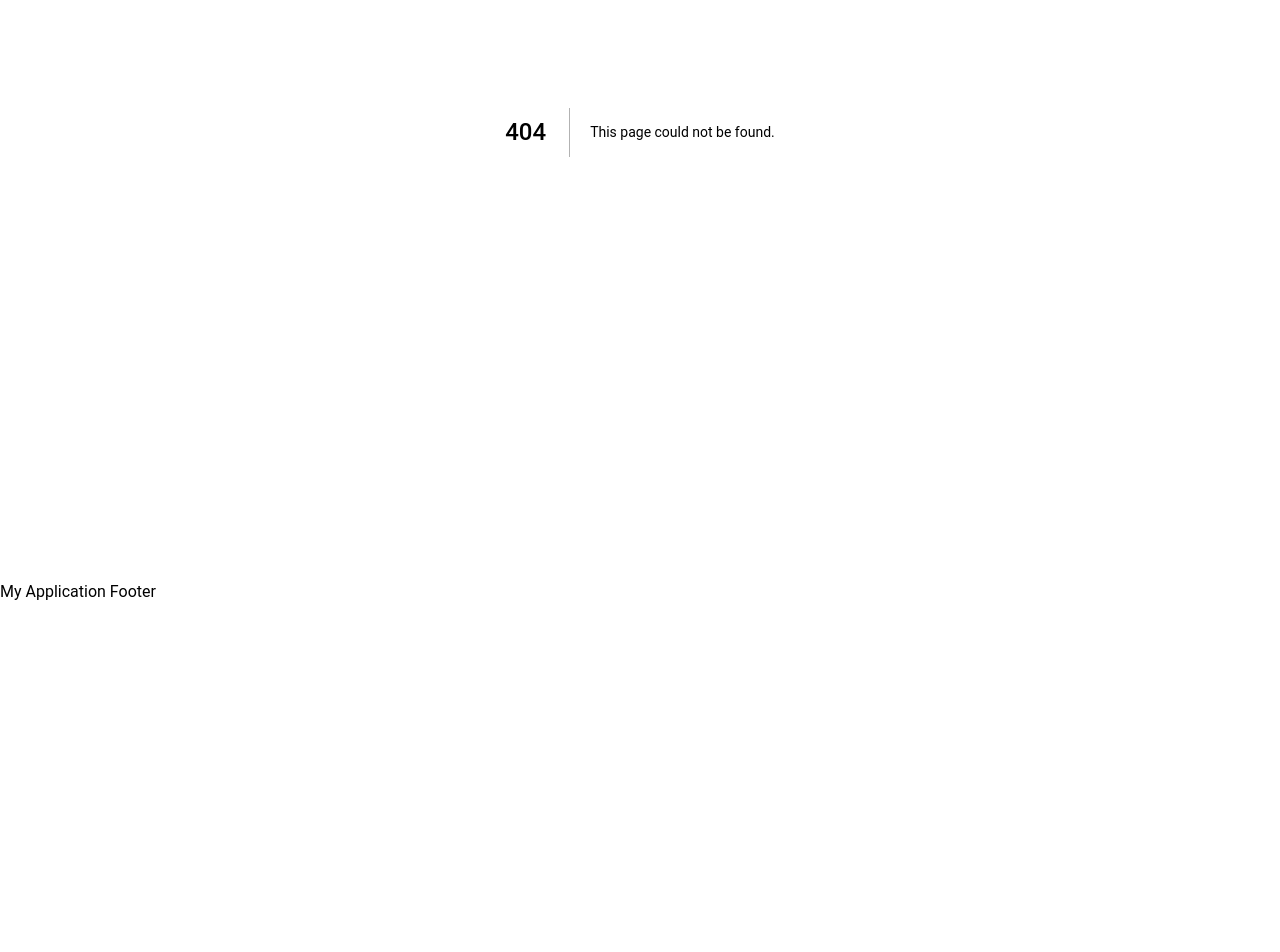
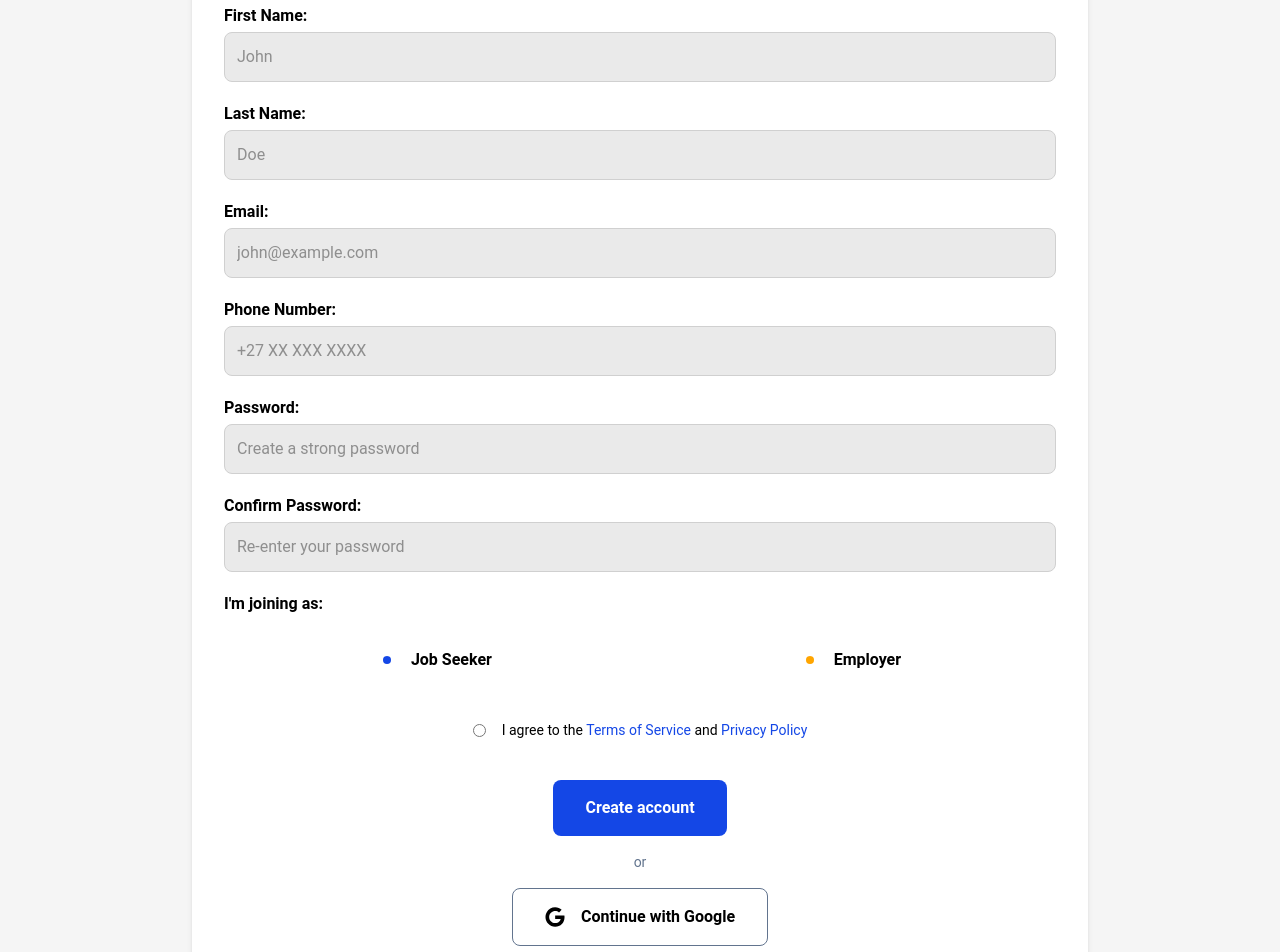
Before and after one commit to Kaydev-cmd/piece-job, a Next.js app in the folder frontend/: page /signup in a window 1280 px wide. Before the commit this address had no page. Shown: the part 360-1312 px from the top of the page. Before the commit the page ends 1012 px from the top, so only its background shows below. Built offline with nearby package versions, Linux system fonts and the light colour scheme.

Commit message:
feat: implement signup page with form validation and API integration

```diff
--- /dev/null
+++ b/frontend/pages/signup/index.tsx
@@ -0,0 +1,299 @@
+import React, { useState } from "react";
+import Link from "next/link";
+import Button from "@/components/common/Button";
+import { useForm } from "react-hook-form";
+import { SignupFormValues } from "@/interfaces";
+import axios from "axios";
+
+const Signup = () => {
+  const {
+    register,
+    handleSubmit,
+    watch,
+    reset,
+    setValue,
+    formState: { errors },
+  } = useForm<SignupFormValues>({
+    defaultValues: {
+      firstName: "",
+      lastName: "",
+      email: "",
+      phoneNumber: "",
+      password: "",
+      confirmPassword: "",
+      termsAndConditions: "",
+      role: "",
+    },
+  });
+
+  const [loading, setLoading] = useState(false);
+  const [error, setError] = useState<string | null>(null);
+  const [success, setSuccess] = useState<string | null>(null);
+
+  const onSubmit = async (data: SignupFormValues) => {
+    setLoading(true);
+    setError(null);
+    setSuccess(null);
+
+    try {
+      await axios.post("/api/signup/signup", data);
+      setSuccess("Account created successfully!");
+      reset();
+    } catch (err) {
+      setError("Something went wrong. Please try again.");
+    } finally {
+      setLoading(false);
+    }
+
+    setTimeout(() => {
+      setSuccess("");
+      setError("");
+    }, 3000);
+  };
+
+  return (
+    <section
+      className="container"
+      style={{ paddingTop: "0", paddingBottom: "0" }}
+    >
+      <h1
+        className="text-6xl text-center font-semibold text-transparent bg-clip-text bg-gradient-to-r from-blue-700 to-blue-500 lg:text-7xl"
+        style={{ margin: "16px 0" }}
+      >
+        PieceJob
+      </h1>
+      <p className="text-center text-slate-500 font-semibold">
+        Where skills meet opportunity
+      </p>
+
+      {/* Should serve as a background */}
+      <div className="flex justify-center">
+        <div
+          className="bg-white rounded-xl shadow-md w-full lg:max-w-4xl"
+          style={{ marginTop: "16px", padding: "32px" }}
+        >
+          <div className="flex flex-col gap-2">
+            <h2 className="text-4xl font-bold text-center">
+              Create your account
+            </h2>
+            <p className="text-center text-slate-500 font-semibold">
+              Join PieceJob and start earning today
+            </p>
+
+            {/* Form here... */}
+            <form
+              className="flex flex-col gap-4"
+              style={{ marginTop: "16px" }}
+              onSubmit={handleSubmit(onSubmit)}
+            >
+              {/* First and Last names */}
+              <div className="flex flex-col gap-4">
+                <div className="flex flex-col gap-1">
+                  <label htmlFor="firstName" className="font-semibold">
+                    First Name:
+                  </label>
+                  <input
+                    type="text"
+                    placeholder="John"
+                    {...register("firstName", {
+                      required: "First name is required",
+                    })}
+                  />
+                  <p className="text-center text-red-500">
+                    {errors.firstName?.message}
+                  </p>
+                </div>
+                <div className="flex flex-col gap-1">
+                  <label htmlFor="lastName" className="font-semibold">
+                    Last Name:
+                  </label>
+                  <input
+                    type="text"
+                    placeholder="Doe"
+                    {...register("lastName", {
+                      required: "Last name is required",
+                    })}
+                  />
+                  <p className="text-center text-red-500">
+                    {errors.lastName?.message}
+                  </p>
+                </div>
+              </div>
+
+              {/* Email */}
+              <div className="flex flex-col gap-1">
+                <label htmlFor="email" className="font-semibold">
+                  Email:
+                </label>
+                <input
+                  type="email"
+                  placeholder="john@example.com"
+                  {...register("email", {
+                    required: "Email is required",
+                    pattern: {
+                      value: /^\S+@\S+$/i,
+                      message: "Enter a valid email",
+                    },
+                  })}
+                />
+                <p className="text-center text-red-500">
+                  {errors.email?.message}
+                </p>
+              </div>
+
+              {/* Phone Number */}
+              <div className="flex flex-col gap-1">
+                <label htmlFor="phoneNumber" className="font-semibold">
+                  Phone Number:
+                </label>
+                <input
+                  type="text"
+                  placeholder="+27 XX XXX XXXX"
+                  {...register("phoneNumber", {
+                    required: "Phone number is required",
+                    pattern: {
+                      value: /^[0-9]{7,15}$/,
+                      message: "Enter a valid phone number",
+                    },
+                  })}
+                />
+                <p className="text-center text-red-500">
+                  {errors.phoneNumber?.message}
+                </p>
+              </div>
+
+              {/* Password */}
+              <div className="flex flex-col gap-1">
+                <label htmlFor="password" className="font-semibold">
+                  Password:
+                </label>
+                <input
+                  type="password"
+                  placeholder="Create a strong password"
+                  {...register("password", {
+                    required: "Password is required",
+                    minLength: {
+                      value: 6,
+                      message: "Password must be at least 6 characters",
+                    },
+                  })}
+                />
+                <p className="text-center text-red-500">
+                  {errors.password?.message}
+                </p>
+              </div>
+              <div className="flex flex-col gap-1">
+                <label htmlFor="confirmPassword" className="font-semibold">
+                  Confirm Password:
+                </label>
+                <input
+                  type="password"
+                  placeholder="Re-enter your password"
+                  {...register("confirmPassword", {
+                    validate: (value) =>
+                      value === watch("password") || "Passwords do not match",
+                  })}
+                />
+                <p className="text-center text-red-500">
+                  {errors.confirmPassword?.message}
+                </p>
+              </div>
+
+              {/* Joining as */}
+              <div className="flex flex-col gap-4">
+                <label htmlFor="joiningAs" className="font-semibold">
+                  I'm joining as:
+                </label>
+                <div className="flex justify-around">
+                  <Button
+                    title="Job Seeker"
+                    variant="jobSeeker"
+                    type="button"
+                    onClick={() => setValue("role", "jobSeeker")}
+                  />
+                  <Button
+                    title="Employer"
+                    variant="employer"
+                    type="button"
+                    onClick={() => setValue("role", "employer")}
+                  />
+                </div>
+              </div>
+
+              {/* Terms and Conditions */}
+              <div className="flex flex-col items-center gap-2">
+                <label
+                  htmlFor="termsAndConditions"
+                  className="flex items-center text-sm cursor-pointer gap-4"
+                  style={{ marginTop: "16px" }}
+                >
+                  <input
+                    type="radio"
+                    id="termsAndConditions"
+                    title="termsAndConditions"
+                    {...register("termsAndConditions", {
+                      required: "You must accept the terms",
+                    })}
+                  />
+                  <div>
+                    I agree to the{" "}
+                    <Link href="#" className="text-blue-700">
+                      Terms of Service{" "}
+                    </Link>
+                    and{" "}
+                    <Link href="#" className="text-blue-700">
+                      Privacy Policy
+                    </Link>
+                  </div>
+                </label>
+                <p className="text-center text-red-500">
+                  {errors.termsAndConditions?.message}
+                </p>
+              </div>
+
+              {/* CTA */}
+              <div
+                className="flex flex-col items-center gap-4"
+                style={{ marginTop: "16px" }}
+              >
+                <Button
+                  title={`${loading ? "Creating account" : "Create account"}`}
+                  type="submit"
+                  variant="subscribe"
+                  disabled={loading}
+                />
+                <span className="text-slate-500 text-sm">or</span>
+                <Button
+                  title="Continue with Google"
+                  variant="google"
+                  type="button"
+                />
+              </div>
+
+              {/* Feedback Messages */}
+              {error && (
+                <p className="text-red-600 text-center font-semibold">
+                  {error}
+                </p>
+              )}
+              {success && (
+                <p className="text-green-600 text-center font-semibold">
+                  {success}
+                </p>
+              )}
+            </form>
+          </div>
+        </div>
+      </div>
+
+      <p className="text-center" style={{ marginTop: "16px" }}>
+        Already have an account?{" "}
+        <Link href="/login" className="text-blue-700">
+          Sign in here
+        </Link>
+      </p>
+    </section>
+  );
+};
+
+export default Signup;
```
